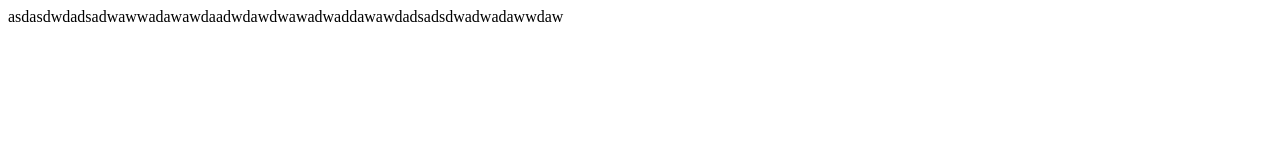
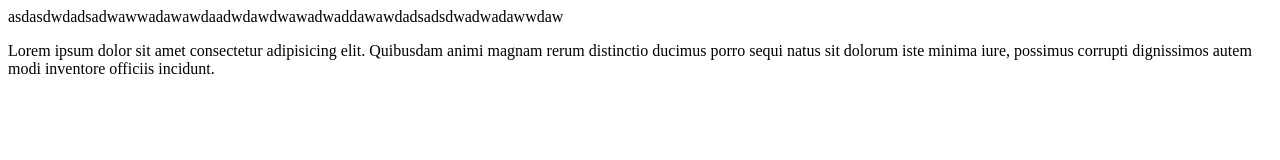
Before and after one commit to 9tzk4wjwzh-cloud/asdwdawddsadwdasdwdadsdwdadasdw, a plain HTML site: page index.html in a window 1280 px wide. Drawn offline with Linux system fonts and the light colour scheme.

Commit message:
เพิ่ม

```diff
--- a/index.html
+++ b/index.html
@@ -7,5 +7,6 @@
 </head>
 <body>
     asdasdwdadsadwawwadawawdaadwdawdwawadwaddawawdadsadsdwadwadawwdaw
+    <p>Lorem ipsum dolor sit amet consectetur adipisicing elit. Quibusdam animi magnam rerum distinctio ducimus porro sequi natus sit dolorum iste minima iure, possimus corrupti dignissimos autem modi inventore officiis incidunt.</p>
 </body>
 </html>
```
